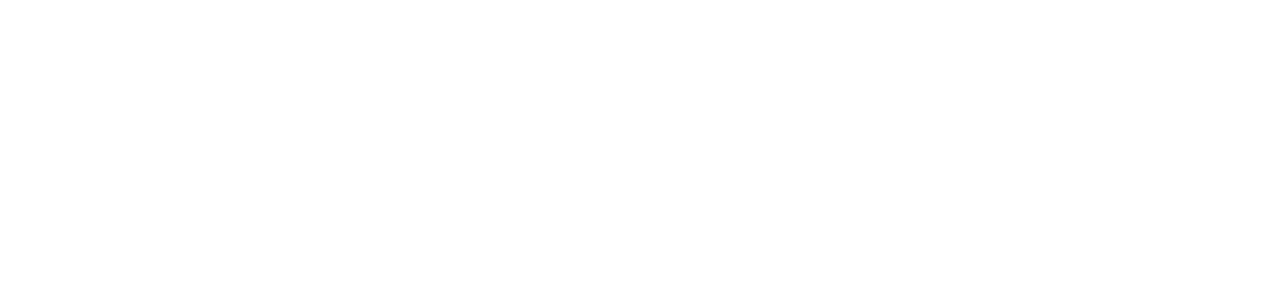
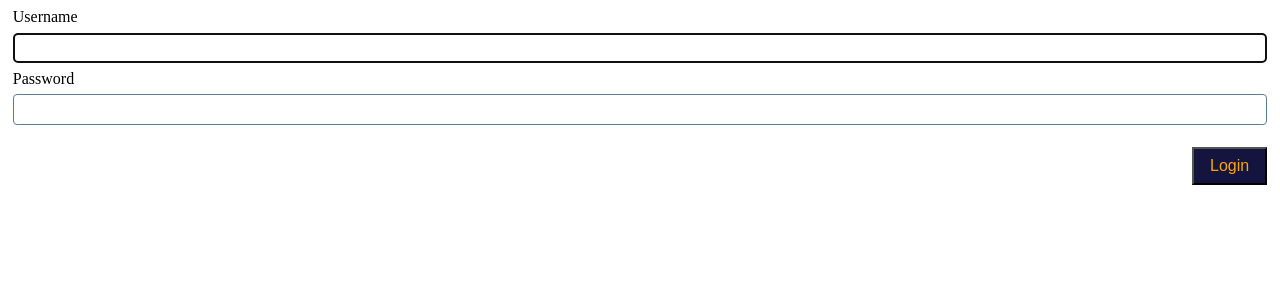
Before and after one commit to tostos17/pfa-web-app, a React (Vite) app: page /login in a window 1280 px wide. Before the commit this address had no page. Shown: the top 300 px of the page. Built offline with nearby package versions, Linux system fonts and the light colour scheme.

Commit message:
Introduced useContext

```diff
--- a/src/App.tsx
+++ b/src/App.tsx
@@ -4,14 +4,19 @@
 import Landing from './pages/Landing';
 import RegistrationPage from './pages/RegistrationPage';
 import PlayerListPage from './pages/PlayerListPage';
+import LoginPage from './pages/LoginPage';
+import Layout from './components/Layout';
 
 function App() {
 
   return (
     <Routes>
-      <Route path='/' element={<Landing />} />
-      <Route path='/reg' element={<RegistrationPage />} />
-      <Route path='/players' element={<PlayerListPage />} />
+      <Route path='/' element={<Layout />} >
+        <Route path='reg' element={<RegistrationPage />} />
+        <Route path='players' element={<PlayerListPage />} />
+        <Route path='login' element={<LoginPage />} />
+        <Route path='home' element={<Landing />} />
+      </Route>
     </Routes>
   )
 }
--- a/src/components/Header.tsx
+++ b/src/components/Header.tsx
@@ -1,11 +1,15 @@
-import { useState } from "react";
+import { useContext, useState } from "react";
 import Title from './Title'
 import NavBar from './NavBar'
 import { FontAwesomeIcon } from "@fortawesome/react-fontawesome";
 import { faBars } from "@fortawesome/free-solid-svg-icons";
+import { useAuth } from "../context/UserContext";
 
 const Header = () => {
   const [isOpen, setIsOpen] = useState(false);
+
+  const {user} = useAuth();
+  console.log(user);
 
   const toggleMenu = () => {
     setIsOpen(!isOpen);
@@ -14,6 +18,7 @@
   return (
     <header className='header-container'>
         <Title />
+        {user && <p>Hello, {user?.name}</p>}
         {isOpen && <NavBar onClick={toggleMenu}/>}
         {!isOpen && <FontAwesomeIcon icon={faBars} onClick={toggleMenu} />}
     </header>
--- /dev/null
+++ b/src/components/Layout.tsx
@@ -0,0 +1,11 @@
+import { Outlet } from "react-router-dom"
+
+const Layout = () => {
+  return (
+    <main className="app">
+        <Outlet />
+    </main>
+  )
+}
+
+export default Layout
--- a/src/components/NavBar.tsx
+++ b/src/components/NavBar.tsx
@@ -1,5 +1,6 @@
 import { FontAwesomeIcon } from "@fortawesome/react-fontawesome";
 import { faTimes } from "@fortawesome/free-solid-svg-icons";
+import { useAuth } from "../context/UserContext";
 
 interface ToggleFunction {
   onClick?: React.MouseEventHandler<SVGSVGElement>;
@@ -7,12 +8,14 @@
 
 const NavBar : React.FC<ToggleFunction> = ({onClick}) => {
 
+  const {user} = useAuth();
+
   return (
       <nav className='nav-bar'>
         <ul>
             <li><a href="/">home</a></li>
             <li><a href="/">about us</a></li>
-            <li><a href="/">login</a></li>
+            {user ? <li><a href="/logout">logout</a></li> : <li><a href="/login">login</a></li>}
         </ul>
         <div className="fa-times"><FontAwesomeIcon icon={faTimes} onClick={onClick} /></div>
     </nav>
--- a/src/components/RegistrationForm.tsx
+++ b/src/components/RegistrationForm.tsx
@@ -72,7 +72,7 @@
     if (registerResponse.success) {
       toast.success(registerResponse.body);
       setForm(initialFormState);
-    setPhoto(null);
+      setPhoto(null);
     } else {
       toast.error(registerResponse.body || registerResponse.message);
     }
--- /dev/null
+++ b/src/context/UserContext.tsx
@@ -0,0 +1,72 @@
+// import { createContext, useState } from "react";
+
+
+// type AuthUser = {
+//     email: 'string';
+//     name: 'string';
+// }
+
+// export type UserContextType = {
+//     user: any;
+//     setUser: any;
+// };
+
+// type UserContextProviderType = {
+//     children: React.ReactNode;
+// }
+
+// export const UserContext = createContext({} as UserContextType);
+
+// export const UserContextProvider = ({children}: UserContextProviderType) => {
+//     const [user, setUser] = useState<AuthUser | null>(null);
+
+//     return <UserContext.Provider value={{user, setUser}}>{children}</UserContext.Provider>
+// }
+
+
+
+import { createContext, useContext, useState } from "react";
+
+/** User type */
+export type AuthUser = {
+  name: string;
+  accessToken: string;
+};
+
+/** Context type */
+type AuthContextType = {
+  user: AuthUser | null;
+  login: (user: AuthUser) => void;
+  logout: () => void;
+};
+
+/** Create context */
+const AuthContext = createContext<AuthContextType | undefined>(undefined);
+
+/** Provider */
+export const AuthProvider = ({ children }: { children: React.ReactNode }) => {
+  const [user, setUser] = useState<AuthUser | null>(null);
+
+  const login = (user: AuthUser) => {
+    setUser(user);
+  };
+
+  const logout = () => {
+    setUser(null);
+  };
+
+  return (
+    <AuthContext.Provider value={{ user, login, logout }}>
+      {children}
+    </AuthContext.Provider>
+  );
+};
+
+/** Custom hook (recommended) */
+export const useAuth = () => {
+  const context = useContext(AuthContext);
+  if (!context) {
+    throw new Error("useAuth must be used inside AuthProvider");
+  }
+  return context;
+};
--- a/src/main.tsx
+++ b/src/main.tsx
@@ -2,17 +2,22 @@
 import { createRoot } from 'react-dom/client'
 import './index.css'
 import App from './App.tsx'
-import { BrowserRouter } from 'react-router-dom'
+import { BrowserRouter, Route, Routes } from 'react-router-dom'
 import { Provider } from 'react-redux'
 import { store } from './redux/store.ts'
+import { AuthProvider } from './context/UserContext.tsx'
 
 
 createRoot(document.getElementById('root')!).render(
   <StrictMode>
-    <BrowserRouter>
-        <Provider store={store}>
-          <App />
-        </Provider>
-      </BrowserRouter>
+    <Provider store={store}>
+        <AuthProvider>
+          <BrowserRouter>
+            <Routes>
+              <Route path='/*' element={<App />} />
+            </Routes>
+          </BrowserRouter>
+        </AuthProvider>
+    </Provider>
   </StrictMode>,
 )
--- a/src/pages/Landing.tsx
+++ b/src/pages/Landing.tsx
@@ -2,10 +2,11 @@
 import Main from '../components/Main'
 
 const Landing = () => {
+
   return (
     <div>
-      <Header />
-      <Main />
+        <Header />
+        <Main />
     </div>
   )
 }
--- /dev/null
+++ b/src/pages/LoginPage.tsx
@@ -0,0 +1,98 @@
+import { useContext, useEffect, useRef, useState } from "react"
+import { useAppDispatch, useAppSelector } from "../redux/hooks";
+// import { doLogin } from "../redux/userSlice";
+import { useNavigate } from "react-router-dom";
+import { toast, ToastContainer } from "react-toastify";
+import { useAuth, type AuthUser } from "../context/UserContext";
+import axios from "axios";
+import type { ApiResponse } from "../redux/playerSlice";
+
+
+const LoginPage = () => {
+    // const dispatch = useAppDispatch();
+    const navigate = useNavigate();
+    const userRef = useRef<HTMLInputElement>(null);
+
+    const { login, user } = useAuth();
+
+    const initialFormState = {
+        username: "",
+        password: ""
+    }
+
+    const [form, setForm] = useState(initialFormState);
+
+    const postLogin = async (data: FormData) => {
+      const apiResponse = await axios.post<ApiResponse<AuthUser>>(
+                            `${import.meta.env.VITE_BASE_API_URL}/api/auth/login`,
+                            data,
+                          {
+                              headers: { "Content-Type": "application/json" }
+                          }
+      );
+      return apiResponse;
+    }
+
+    const handleSubmit = async (e: React.FormEvent) => {
+        e.preventDefault();
+        console.log("submitted")
+
+        const fd = new FormData();
+        fd.append("username", form.username);
+        fd.append("password", form.password);
+
+        // console.log("about to dispatch")
+        // dispatch(doLogin(fd));
+
+        const responseObject = await postLogin(fd);
+        console.log(responseObject)
+
+        if(responseObject.data.success) {
+          login({
+          name: responseObject.data.body.name,
+          accessToken: responseObject.data.body.accessToken
+        })
+          navigate('/home')
+        }
+
+      };
+
+      const{loginResponse, loading} = useAppSelector((state) => state.user)
+
+      useEffect(() => {
+        userRef.current?.focus();
+      }, []);
+
+      useEffect(() => {
+        console.log(loginResponse)
+        if(loginResponse.code === 0) return;
+
+        if(loginResponse.success) {
+            console.log("user after login");
+            console.log(user);
+            navigate("/home")
+        }else {
+            toast.error( loginResponse.message )
+        }
+      }, [loginResponse])
+
+  return (
+    <>
+        {loading && <p>Processing...</p>}
+
+        <form onSubmit={handleSubmit} className="login-form">
+        <label htmlFor="username">Username</label>
+        <input type="text" name="username" ref={userRef} value={form.username} onChange={e => setForm({ ...form, username: e.target.value })} />
+
+        <label htmlFor="password">Password</label>
+        <input type="password" name="password" minLength={6} value={form.password} onChange={e => setForm({ ...form, password: e.target.value })} />
+
+        <button>Login</button>
+    </form>
+    <ToastContainer position="top-right" autoClose={3000} />
+    </>
+
+  )
+}
+
+export default LoginPage
--- a/src/redux/store.ts
+++ b/src/redux/store.ts
@@ -1,9 +1,13 @@
 // src/redux/store.ts
 import { configureStore } from '@reduxjs/toolkit';
 import playerReducer from './playerSlice';
+import userReducer from './userSlice';
 
 export const store = configureStore({
-  reducer: { players: playerReducer },
+  reducer: {
+    players: playerReducer,
+    user: userReducer
+   },
 });
 
 export type RootState = ReturnType<typeof store.getState>;
--- /dev/null
+++ b/src/redux/userSlice.ts
@@ -0,0 +1,82 @@
+
+import { createAsyncThunk, createSlice } from "@reduxjs/toolkit";
+import axios from "axios";
+import type { ApiResponse } from "./playerSlice";
+
+export interface AuthResponse {
+    accessToken: string
+}
+
+export interface User {
+  id: number;
+  userId: string;
+  username: string;
+  roles: Set<string>
+}
+
+interface UserState {
+  loginResponse: ApiResponse<AuthResponse>;
+  loading: boolean;
+}
+
+
+const initialState: UserState = {
+   loginResponse: {
+    code: 0,
+    message: "",
+    success: false,
+    body: {
+        accessToken: ""
+    }
+   },
+   loading: false
+};
+
+export const doLogin = createAsyncThunk<
+  ApiResponse<AuthResponse>,      // return type
+  FormData,                 // argument type
+  { rejectValue: ApiResponse<AuthResponse> }
+>(
+  "user/login",
+  async (formData, { rejectWithValue }) => {
+    try {
+      const res = await axios.post(
+        `${import.meta.env.VITE_BASE_API_URL}/api/auth/login`,
+        formData,
+        {
+            headers: { "Content-Type": "application/json" }
+        }
+      );
+      console.log("Login Response")
+      console.log(res.data)
+      return res.data as ApiResponse<AuthResponse>;
+    } catch (err: any) {
+      return rejectWithValue(err.response?.data);
+    }
+  }
+);
+
+const userSlice = createSlice({
+  name: "user",
+  initialState,
+  reducers: {},
+  extraReducers: (builder) => {
+    builder
+      .addCase(doLogin.pending, (state) => {
+        state.loading = true;
+      })
+      .addCase(doLogin.fulfilled, (state, action) => {
+        state.loading = false;
+        state.loginResponse = action.payload;
+      })
+      .addCase(doLogin.rejected, (state, action) => {
+        state.loading = false;
+        if (action.payload) {
+          state.loginResponse = action.payload;
+        }
+      });
+  },
+});
+
+
+export default userSlice.reducer;
```
Also changed, not shown: src/components/Partners.tsx (added, +12 -0 lines), 1 other file (tests, documents, lock files or other folders).
